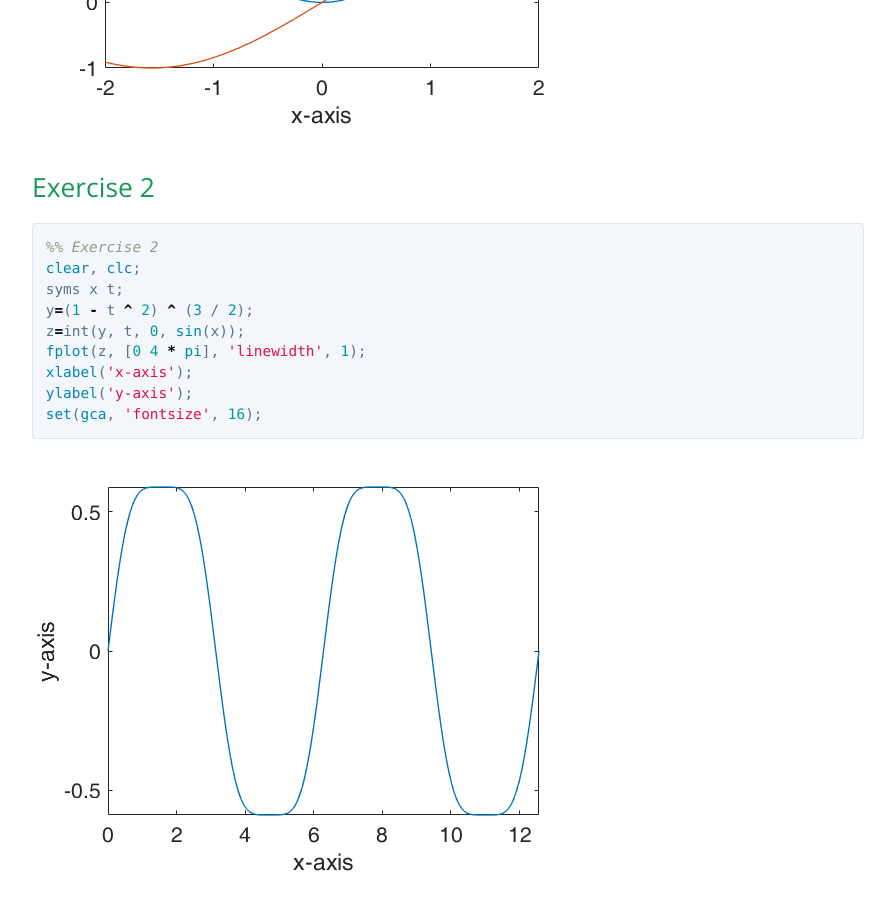
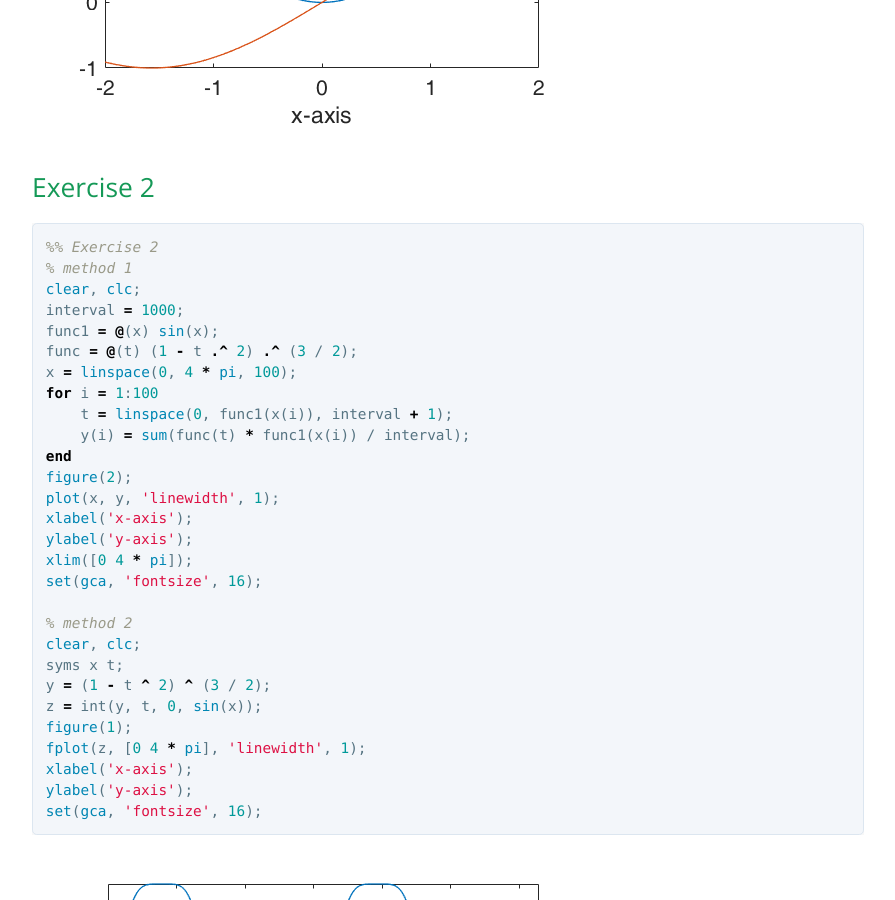
Before and after one commit to T0nyX1ang/Mathematical-Experiment, a Jekyll site: the page built from exp1/experiment1.md, in a window 1280 px wide and 900 px high, scrolled down 1340 px. Shown: the whole window, without its empty margins (192-1087 px from the left). Built offline with Jekyll 4.4.1, drawn with Linux system fonts in a browser that asks for light colours.

Commit message:
Update codes

````diff
--- a/exp1/experiment1.md
+++ b/exp1/experiment1.md
@@ -34,10 +34,29 @@ set(gca, 'fontsize', 16);
 ## Exercise 2
 ```matlab
 %% Exercise 2
+% method 1
+clear, clc;
+interval = 1000;
+func1 = @(x) sin(x);
+func = @(t) (1 - t .^ 2) .^ (3 / 2);
+x = linspace(0, 4 * pi, 100);
+for i = 1:100
+    t = linspace(0, func1(x(i)), interval + 1);
+    y(i) = sum(func(t) * func1(x(i)) / interval);
+end
+figure(2);
+plot(x, y, 'linewidth', 1);
+xlabel('x-axis');
+ylabel('y-axis');
+xlim([0 4 * pi]);
+set(gca, 'fontsize', 16);
+
+% method 2
 clear, clc;
 syms x t;
-y=(1 - t ^ 2) ^ (3 / 2);
-z=int(y, t, 0, sin(x));
+y = (1 - t ^ 2) ^ (3 / 2);
+z = int(y, t, 0, sin(x));
+figure(1);
 fplot(z, [0 4 * pi], 'linewidth', 1);
 xlabel('x-axis');
 ylabel('y-axis');
````
